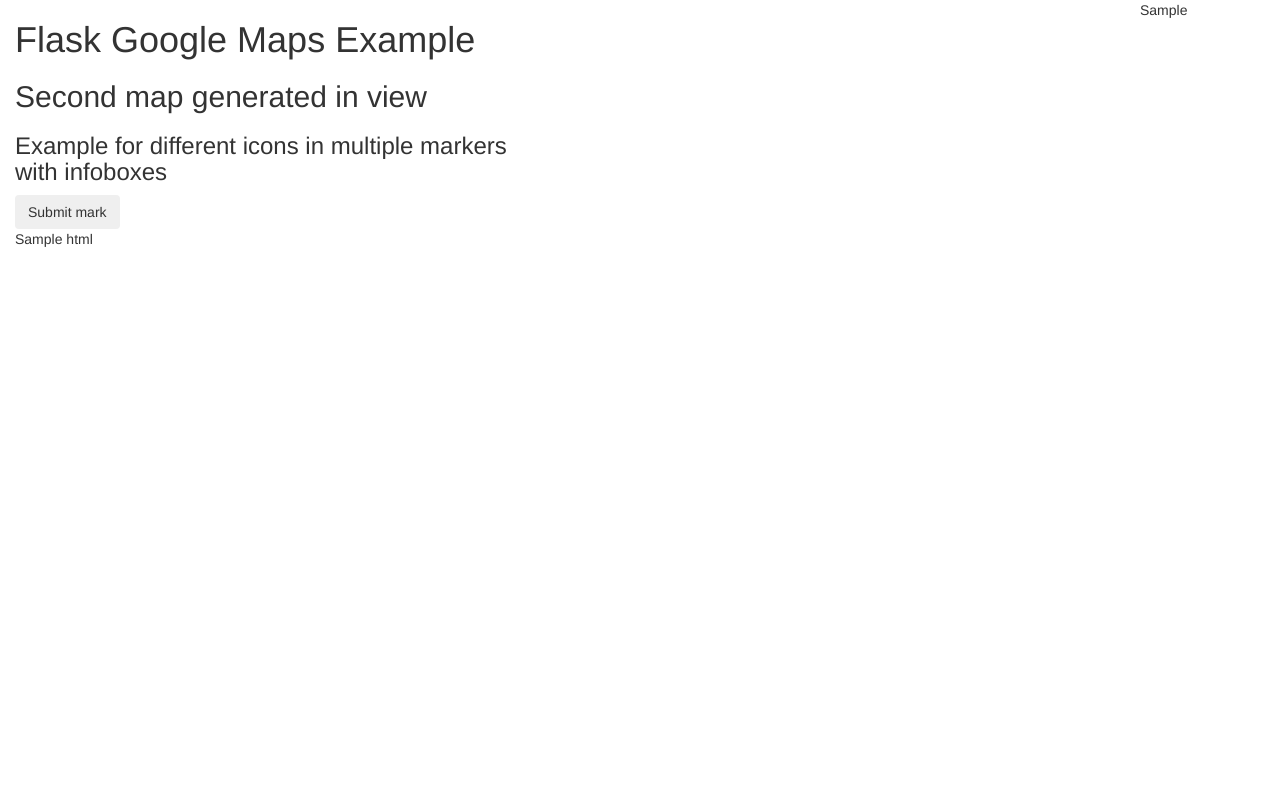
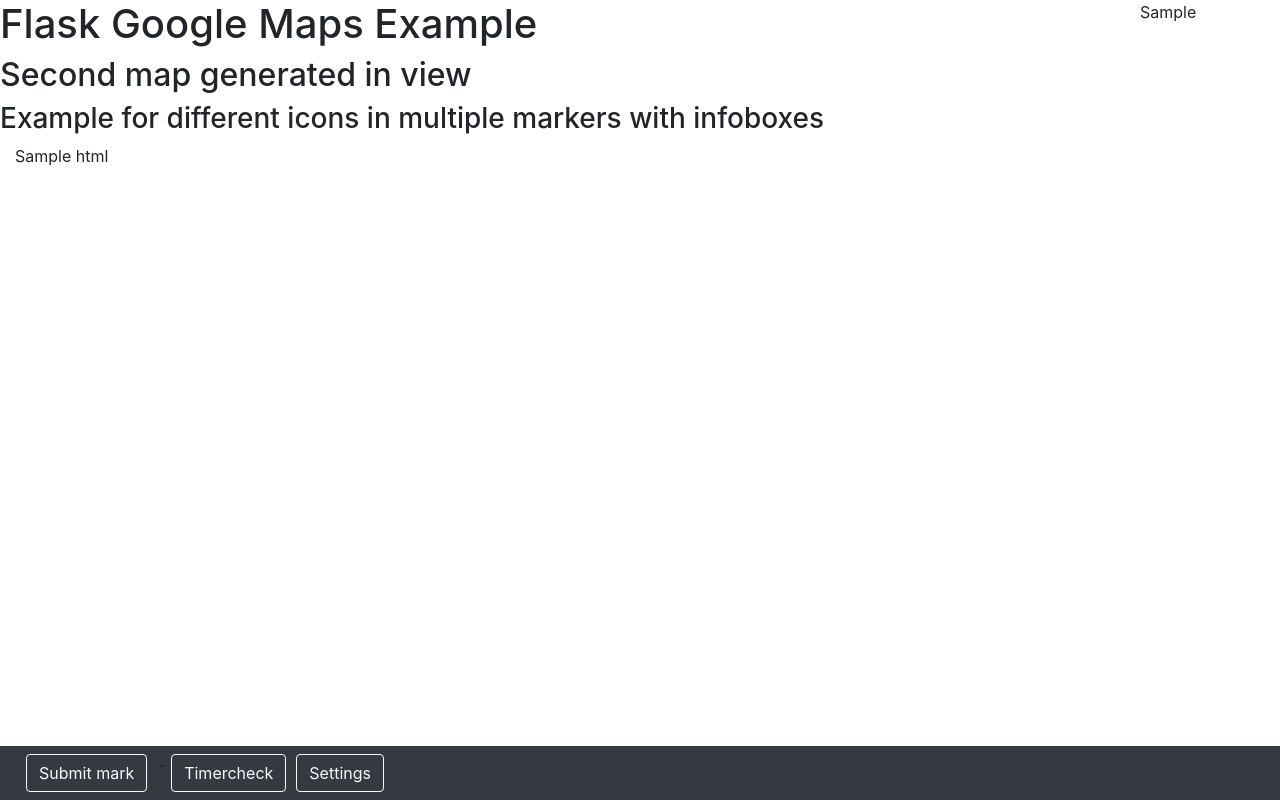
Before and after one commit to MTBorg/Place-of-interest, a Flask app: template server/templates/index.html in a window 1280 px wide. Run offline with Flask 2, Linux system fonts and the light colour scheme; the template is opened without the code that fills it: most values are stand-ins (such as "Sample title", 1, 10 or a date in 2020); some libraries are stand-ins or nearby versions.

Commit message:
Navbar with buttons
The navbar has been added, need to fix maps resulotion.

```diff
--- a/server/templates/index.html
+++ b/server/templates/index.html
@@ -1,35 +1,55 @@
 <!DOCTYPE html>
     <html>
     <head>
-			<link rel="stylesheet" type="text/css" href="https://maxcdn.bootstrapcdn.com/bootstrap/3.3.7/css/bootstrap.min.css">
+            <link rel="stylesheet" href="https://stackpath.bootstrapcdn.com/bootstrap/4.1.3/css/bootstrap.min.css" integrity="sha384-MCw98/SFnGE8fJT3GXwEOngsV7Zt27NXFoaoApmYm81iuXoPkFOJwJ8ERdknLPMO" crossorigin="anonymous">
 			<link rel="stylesheet" type="text/css" href="https://maxcdn.bootstrapcdn.com/bootstrap/3.3.7/css/bootstrap-grid.css">
             {{sndmap.js}}
     </head>
     <body>
 		<div class="container" style="float: left; ">
 			<div class="row h-10" >
-				<div class="col-sm-6 col-md-6">
+				<div class="col-md-20">
 				<h1>Flask Google Maps Example</h1>
 				<h2> Second map generated in view</h2>
 				<h3> Example for different icons in multiple markers with infoboxes</h3>
 				</div>
-				<div class="col-sm-12">
 
+			</div>
+			<div class="row h-80" >
+				<div class="col-md-6">
+				    {{sndmap.html}}
+				</div>
+            </div>
+                <div class="row h-10" >
+                    <div class="col-md-12">
+                        <nav class="navbar navbar-expand-md fixed-bottom navbar-dark bg-dark">
+                            <ul class="navbar-nav">
                             <form id="formen" method="POST" action="/">
                                 <input id="form1" name="value1" type="hidden">
                                 <input id="form2" name="value2" type="hidden">
                                 <input id="form3" name="value3" type="hidden">
-							<button type="button" class="btn btn-outline-primary" onclick="getLocation()">Submit mark</button>
+                                <li class="nav-item" style="margin-left: 10px;">
+                                    <button type="button" class="btn btn-outline-light" onclick="getLocation()">
+                                        Submit mark
+                                    </button>
+                                </li>
                             </form>
+                                <li class="nav-item" style="margin-left: 10px;"> ¨
+                                    <button class="btn btn-outline-light">Timercheck</button>
+                                </li>
+                                <li class="nav-item" style="margin-left: 10px;">
+                                    <button class="btn btn-outline-light">Settings </button>
+                                </li>
+
+
+                            </ul>
+                        </nav>
                     </div>
                 </div>
-			<div class="row h-100" >
-				<div class="col-md-6">
-				{{sndmap.html}}
             </div>
-			</div>
-
-		</div>
+            <script src="https://code.jquery.com/jquery-3.3.1.slim.min.js" integrity="sha384-q8i/X+965DzO0rT7abK41JStQIAqVgRVzpbzo5smXKp4YfRvH+8abtTE1Pi6jizo" crossorigin="anonymous"></script>
+            <script src="https://cdnjs.cloudflare.com/ajax/libs/popper.js/1.14.3/umd/popper.min.js" integrity="sha384-ZMP7rVo3mIykV+2+9J3UJ46jBk0WLaUAdn689aCwoqbBJiSnjAK/l8WvCWPIPm49" crossorigin="anonymous"></script>
+            <script src="https://stackpath.bootstrapcdn.com/bootstrap/4.1.3/js/bootstrap.min.js" integrity="sha384-ChfqqxuZUCnJSK3+MXmPNIyE6ZbWh2IMqE241rYiqJxyMiZ6OW/JmZQ5stwEULTy" crossorigin="anonymous"></script>
     </body>
 </html>
 
```
Lines whose indentation alone changed are shown as unchanged.
